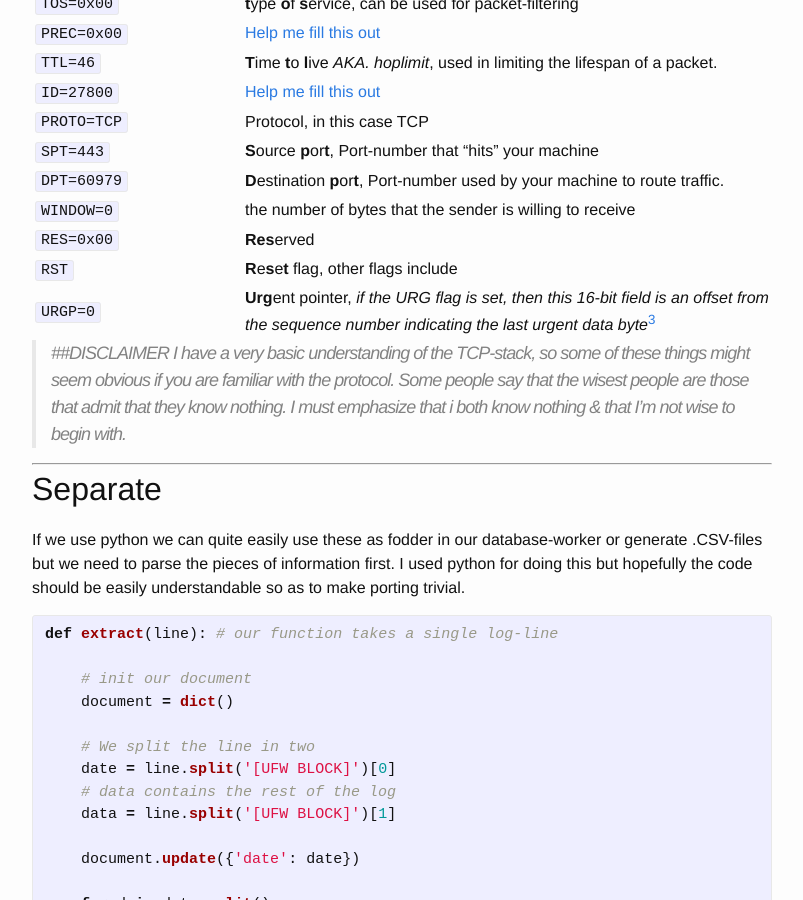
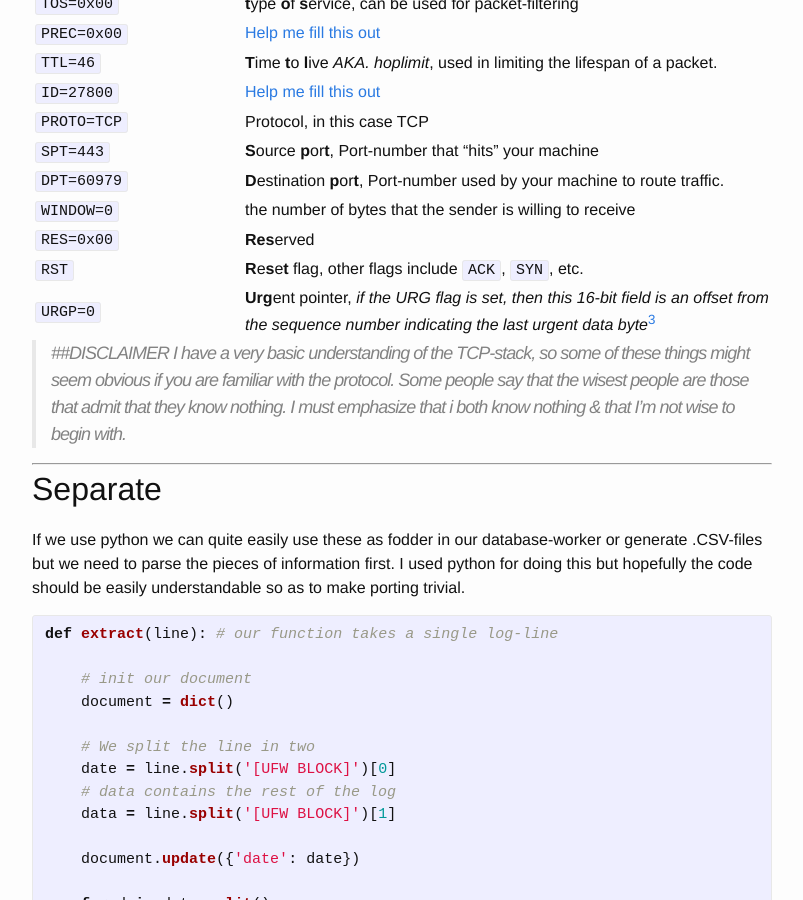
Before and after one commit to jonatanhal/jonatanhal.github.io, a Jekyll site: the page built from _posts/2014-10-14-Saving-logs-for-fun.markdown, in a window 1280 px wide and 900 px high, scrolled down 2215 px. Shown: the whole window, without its empty margins (238-1041 px from the left). Built offline with Jekyll 4.4.1, drawn with Linux system fonts in a browser that asks for light colours.

Commit message:
fixed broken paragraph

```diff
--- a/_posts/2014-10-14-Saving-logs-for-fun.markdown
+++ b/_posts/2014-10-14-Saving-logs-for-fun.markdown
@@ -67,7 +67,7 @@ _Image courtesy of [frozentux][frozentux]_
 | `DPT=60979`         | **D**estination **p**or**t**, Port-number used by your machine to route traffic.					             |
 | `WINDOW=0`          | the number of bytes that the sender is willing to receive										             |
 | `RES=0x00`          | **Res**erved																					             |
-| `RST`               | **R**e**s**e**t** flag, other flags include 																 |
+| `RST`               | **R**e**s**e**t** flag, other flags include `ACK`, `SYN`, etc. 																 |
 | `URGP=0`            | **Urg**ent pointer, _if the URG flag is set, then this 16-bit field is an offset from the sequence number indicating the last urgent data byte_[^3] |
 |==========+===================|
 
```
